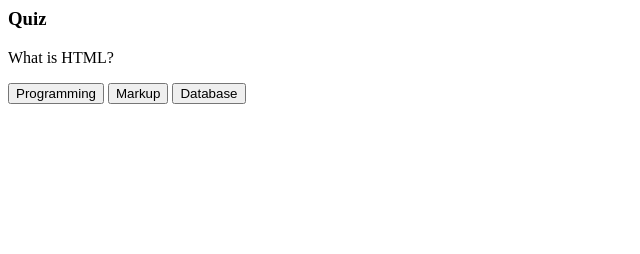
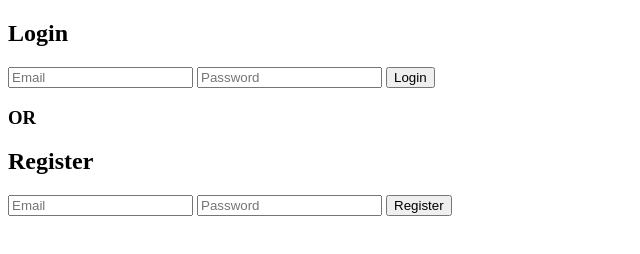
Before and after one commit to vedantimasale-ux/ONLINE-LEARNING-PLATFORM, a plain HTML site: page index.html in a window 1280 px wide. Shown: the whole page, without its empty margins (0-640 px from the left). Drawn offline with Linux system fonts and the light colour scheme.

Commit message:
Enhance index.html with login and registration forms
Added login and registration forms to the HTML structure.

```diff
--- a/index.html
+++ b/index.html
@@ -1,22 +1,25 @@
-<h3>Quiz</h3>
-<p id="question"></p>
-<button onclick="check('Programming')">Programming</button>
-<button onclick="check('Markup')">Markup</button>
-<button onclick="check('Database')">Database</button>
+<!DOCTYPE html>
+<html>
+<head>
+  <title>Online Learning Platform</title>
+  <link rel="stylesheet" href="style.css">
+</head>
+<body>
 
-<script>
-const quiz = {
-question:"What is HTML?",
-answer:"Markup"
-};
+<div class="container">
+  <h2>Login</h2>
+  <input type="email" id="email" placeholder="Email">
+  <input type="password" id="password" placeholder="Password">
+  <button onclick="login()">Login</button>
 
-document.getElementById("question").innerText = quiz.question;
+  <h3>OR</h3>
 
-function check(ans){
-    if(ans === quiz.answer){
-        alert("Correct!");
-    } else {
-        alert("Wrong!");
-    }
-}
-</script>
+  <h2>Register</h2>
+  <input type="email" id="regEmail" placeholder="Email">
+  <input type="password" id="regPassword" placeholder="Password">
+  <button onclick="register()">Register</button>
+</div>
+
+<script src="script.js"></script>
+</body>
+</html>
```
